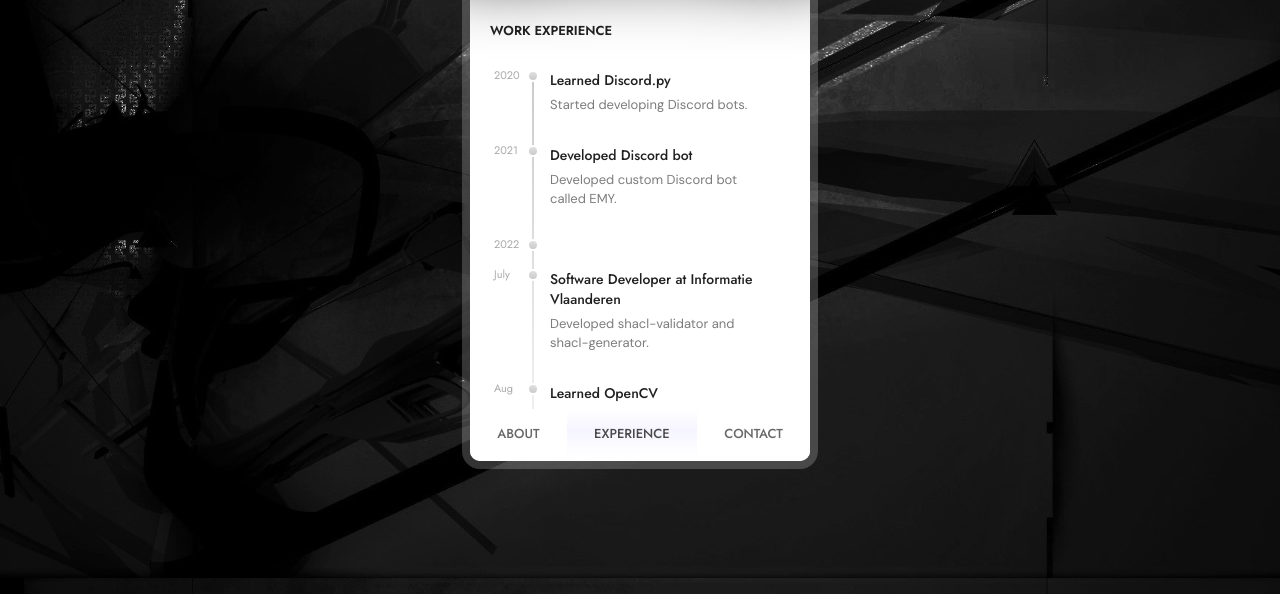
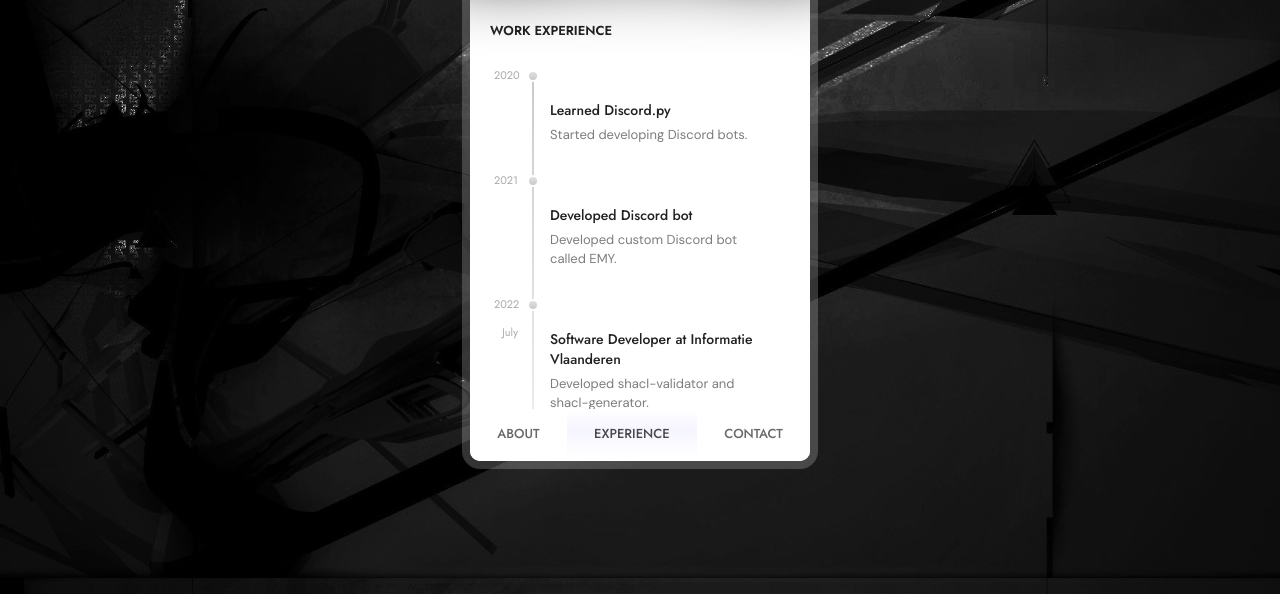
Before and after one commit to ARm8-2/ARm8, a plain HTML site: page index.html in a window 1280 px wide. Both pictures are taken after a click on the button "EXPERIENCE". Shown: the part 222-816 px from the top of the page. Drawn offline with Linux system fonts and the light colour scheme.

Commit message:
updated experience ui

```diff
--- a/index.html
+++ b/index.html
@@ -48,15 +48,17 @@
                 <div class="card-content">
                     <div class="card-subtitle">WORK EXPERIENCE</div>
                     <div class="card-timeline">
-                        <div class="card-item" data-year="2020">
+                        <div class="card-item-year" data-year="2020"></div>
+                        <div class="card-item" data-year="">
                             <div class="card-item-title">Learned <span>Discord.py</span></div>
                             <div class="card-item-desc">Started developing Discord bots.</div>
                         </div>
-                        <div class="card-item" data-year="2021">
+                        <div class="card-item-year" data-year="2021"></div>
+                        <div class="card-item" data-year="">
                             <div class="card-item-title">Developed <span>Discord bot</span></div>
                             <div class="card-item-desc">Developed custom Discord bot called EMY.</div>
                         </div>
-                        <div class="card-item" data-year="2022"></div>
+                        <div class="card-item-year" data-year="2022"></div>
                         <div class="card-item" data-year="July">
                             <div class="card-item-title">Software Developer at <span>Informatie Vlaanderen</span></div>
                             <div class="card-item-desc">Developed shacl-validator and shacl-generator.</div>
--- a/style.css
+++ b/style.css
@@ -301,6 +301,32 @@ body {
 
 .card-item:after {
     content: attr(data-year);
+    position: absolute;
+    top: 0;
+    left: 28px;
+    line-height: 0.6;
+    font-size: 11px;
+    text-align: right;
+    text-indent: -35px;
+    color: rgba(134, 134, 134, 0.7);
+    background: linear-gradient(to bottom, #e0e0e0 0%, #cacaca 100%);
+}
+
+.card-item-year {
+    position: relative;
+    padding-left: 60px;
+    padding-right: 20px;
+    padding-bottom: 30px;
+    z-index: 1;
+}
+
+.card-item-year:last-child {
+    padding-bottom: 5px;
+}
+
+
+.card-item-year:after {
+    content: attr(data-year);
     width: 10px;
     position: absolute;
     top: 0;
```
